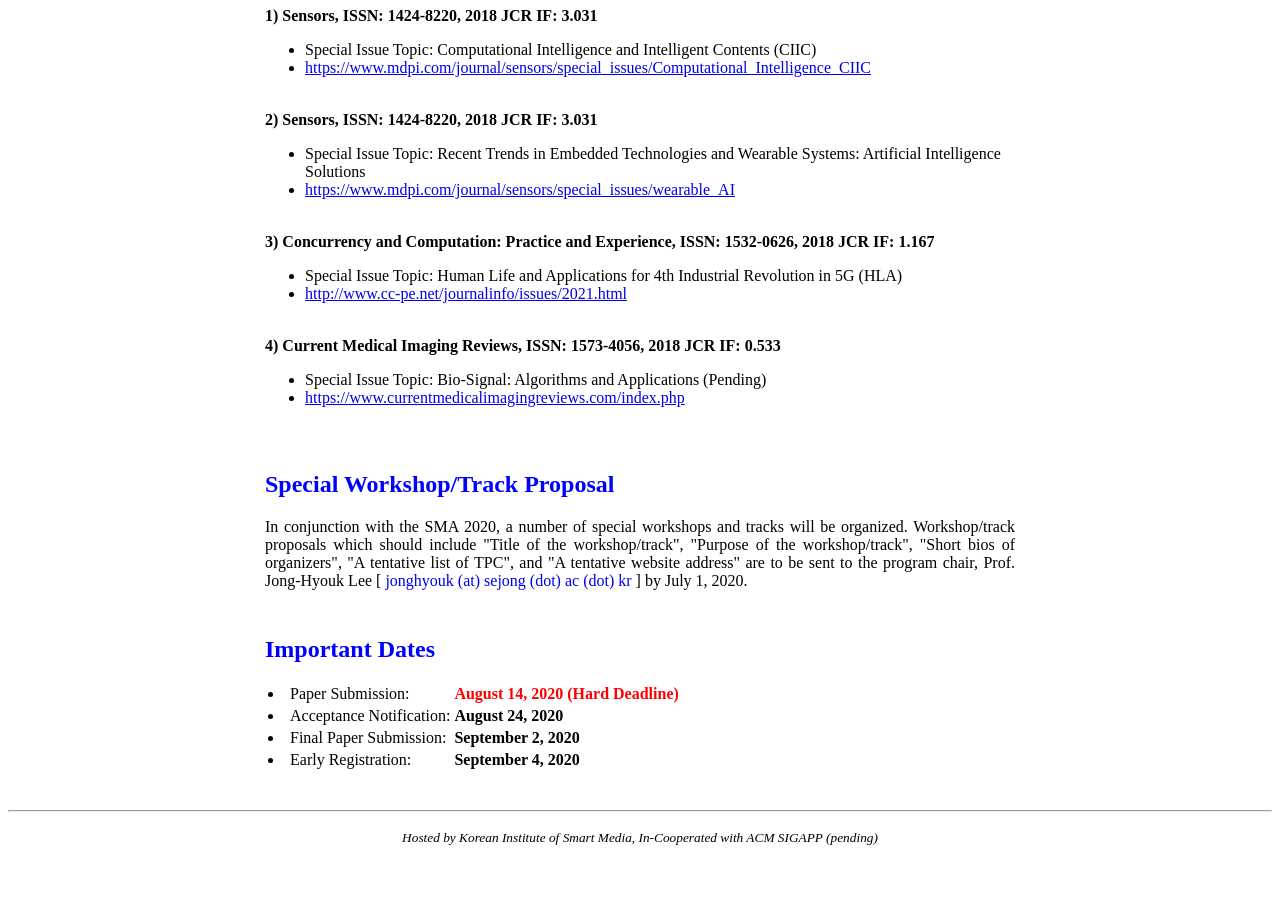
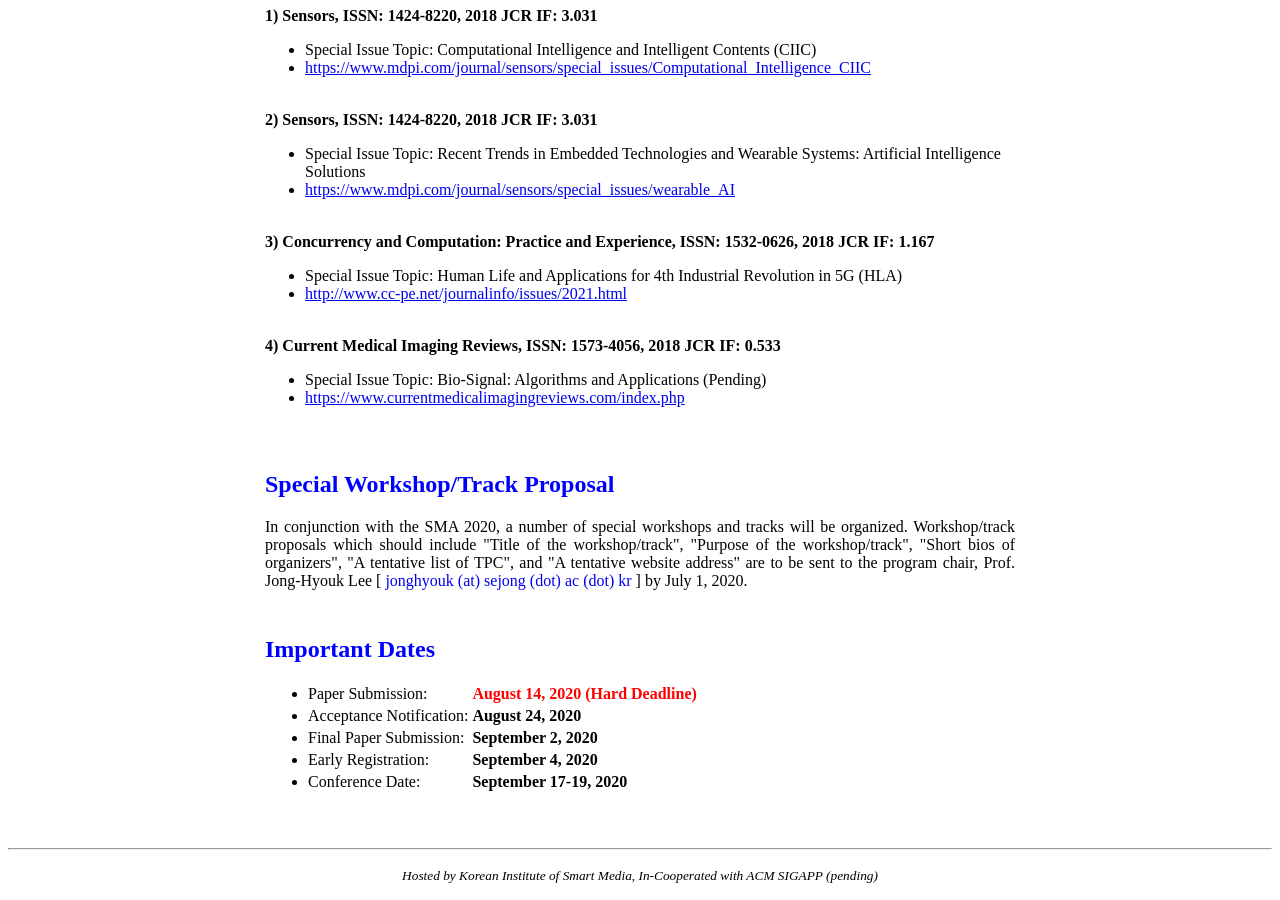
Before and after one commit to icea-conf/sma-2020.github.io, a Jekyll site: the page built from papers/index.html, in a window 1280 px wide and 900 px high, scrolled down 1167 px. Built offline with Jekyll 4.4.1, drawn with Linux system fonts in a browser that asks for light colours; before the commit the page ends 2029 px from its top, so only the background shows below that.

Commit message:
Update index.html

```diff
--- a/papers/index.html
+++ b/papers/index.html
@@ -78,6 +78,7 @@ title: SMA 2020
 
             <div style="padding-top: 10px">
                   <h2 style="color:#0000FF">Important Dates</h2>
+                  <ul>
                   <table>
                         <tbody>
                               <tr>
@@ -112,8 +113,17 @@ title: SMA 2020
                                           <b>September 4, 2020</b>
                                     </td>
                               </tr>
+                              <tr>
+                                    <td>
+                                          <li>Conference Date: </li>
+                                    </td>
+                                    <td>
+                                          <b>September 17-19, 2020</b>
+                                    </td>
+                              </tr>
                         </tbody>
                   </table>
+                  </ul>
             </div>
       </div>
 </div>
```
